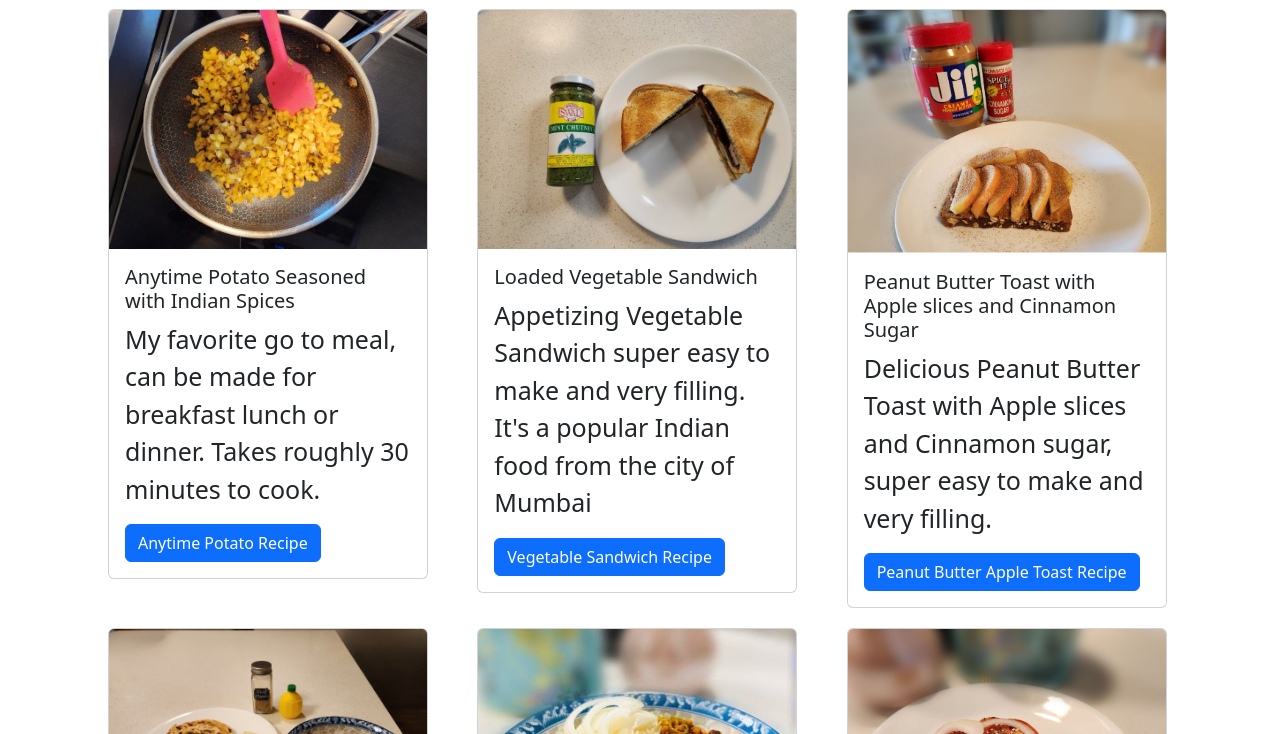
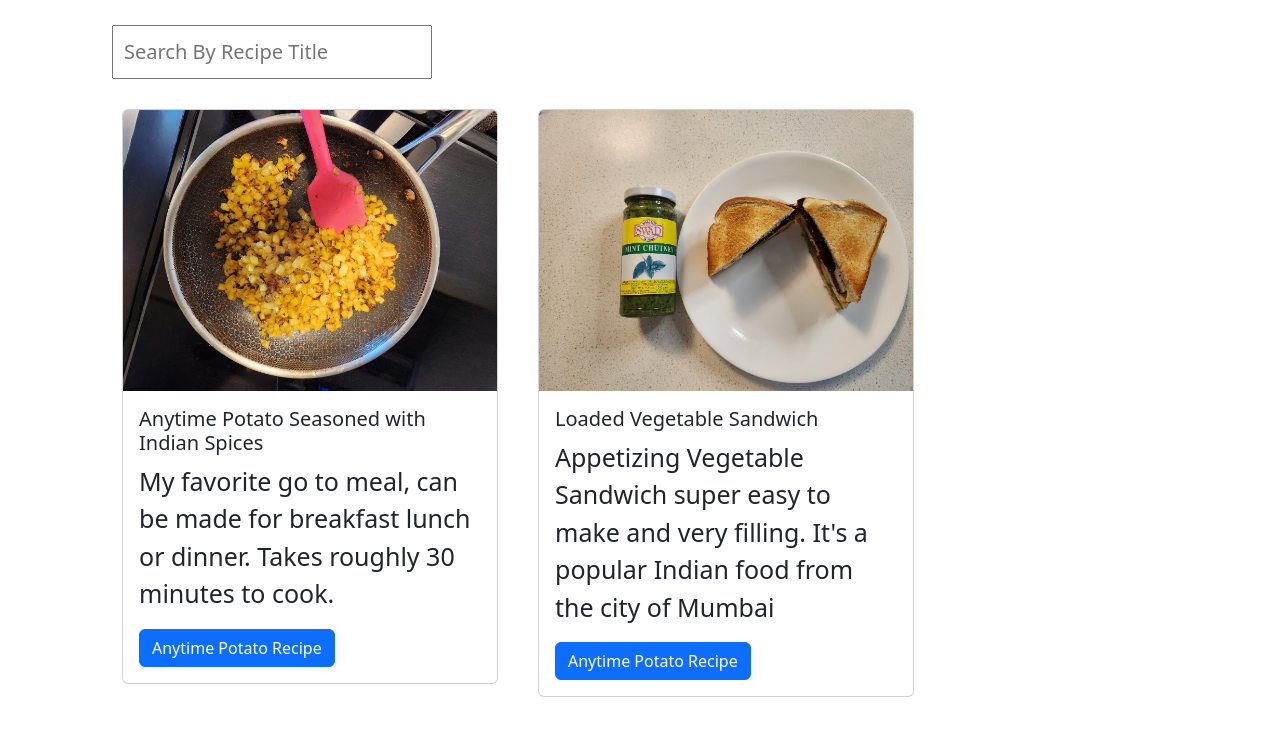
Before and after one commit to riteshkarwa/FearlessVegetarian, a React app: page /recipe in a window 1280 px wide. Shown: the part 373-1107 px from the top of the page. Built offline with nearby package versions, Linux system fonts and the light colour scheme.

Commit message:
Add files via upload

```diff
--- /dev/null
+++ b/src/Food.js
@@ -0,0 +1,51 @@
+export const Food = [
+    {
+        "id": 1,
+        card_img : "potato.png",
+        card_title:"Anytime Potato Seasoned with Indian Spices",
+        card_text:"My favorite go to meal, can be made for breakfast lunch or dinner. Takes roughly 30 minutes to cook.",
+        card_href : "/potato"
+    },
+    {
+        "id": 2,
+        card_img : "sandwich.png",
+        card_title:"Loaded Vegetable Sandwich",
+        card_text:"Appetizing Vegetable Sandwich super easy to make and very filling. It's a popular Indian food from the city of Mumbai",
+        card_href : "/sandwich"
+    },
+    {
+        "id": 3,
+        card_img : "peanutsd.jpg",
+        card_title:"Peanut Butter Toast with Apple slices and Cinnamon Sugar",
+        card_text:"Delicious Peanut Butter Toast with Apple slices and Cinnamon sugar, super easy to make and very filling.",
+        card_href : "/peanutsd"
+    },
+    {
+        "id": 4,
+        card_img : "potatocapsicum.jpg",
+        card_title:"Potato Curry with Roasted Red Pepper Sauce",
+        card_text:"Potato Curry with Roasted Red Pepper Sauce, Seasoned with Indian Spices. Takes roughly 45 minutes to cook.",
+        card_href : "/potatocapsicum"
+    },
+    {
+        "id": 5,
+        card_img : "beetroot.jpg",
+        card_title:"Beetroot Curry with Coconut Milk Served with Rice",
+        card_text:"The Beetroot Curry with Coconut Milk is quick and easy to make for a weeknight dinner or a summertime party at home.",
+        card_href : "/beetroot"
+    },
+    {
+        "id": 6,
+        card_img : "avocado.jpg",
+        card_title:"Avocado Toast",
+        card_text:"Super easy and delicious Avocado Toast. Takes roughly 15 minutes to cook. Good breakfast option if you have a busy schedule",
+        card_href : "/avocado"
+    },
+    {
+        "id": 7,
+        card_img : "chipotle_1.jpg",
+        card_title:"Chipotle Bowl",
+        card_text:"Appetizing Chipotle Bowl easy to make for get together or party.",
+        card_href : "/chipotle"
+    }
+]
--- a/src/Recipe.js
+++ b/src/Recipe.js
@@ -1,108 +1,37 @@
 import React, { Component } from "react";
+import Container from 'react-bootstrap/Container';
+import { Food } from "./Food";
+import Card from 'react-bootstrap/Card';
 import Button from 'react-bootstrap/Button';
-import Card from 'react-bootstrap/Card';
-import Container from 'react-bootstrap/Container';
-import Row from 'react-bootstrap/Row';
-import Col from 'react-bootstrap/Col';
+import {useState, useEffect} from 'react';
 
-class Recipe extends Component {
-  render() {
+
+export default function Search(){
+
+      const [query, setQuery] = useState("");
       return (
-        <Container>
-            <Row>
-                <Col>
-                    <Card style={{ width: '20rem' , margin:'10px'}}>
-                        <Card.Img variant="top" src="potato.png" />
+        <Container className="p-3">
+            <input type="text" placeholder="Search By Recipe Title" className="search" onChange={(e) => setQuery(e.target.value.toLowerCase())} />
+            <div className="search_container">
+                {Food.filter((f) =>f.card_title.toLowerCase().includes(query)
+                ).map((fd) => (
+                    <div>
+
+                        <Card className= "card_search"style={{ width: '23.5rem' , margin:'20px'}}>
+                            <Card.Img variant="top" src={fd.card_img} />
                             <Card.Body>
-                            <Card.Title>Anytime Potato Seasoned with Indian Spices</Card.Title>
+                                <Card.Title>{fd.card_title}</Card.Title>
                                 <Card.Text>
-                            My favorite go to meal, can be made for breakfast lunch or dinner. Takes roughly 30 minutes to cook.
+                                {fd.card_text}
                                 </Card.Text>
-                            <Button variant="primary" href="/potato">Anytime Potato Recipe</Button>
+                                <Button variant="primary" href={fd.card_href}>Anytime Potato Recipe</Button>
                             </Card.Body>
                         </Card>
-                </Col>
-                <Col>
-                    <Card style={{ width: '20rem' , margin:'10px'}}>
-                        <Card.Img variant="top" src="sandwich.png" />
-                        <Card.Body>
-                            <Card.Title>Loaded Vegetable Sandwich</Card.Title>
-                            <Card.Text>
-                            Appetizing Vegetable Sandwich super easy to make and very filling. It's a popular Indian food from the city of Mumbai
-                            </Card.Text>
-                            <Button variant="primary" href="/sandwich">Vegetable Sandwich Recipe</Button>
-                        </Card.Body>
-                    </Card>
-                </Col>
-                <Col>
-                    <Card style={{ width: '20rem' , margin:'10px'}}>
-                        <Card.Img variant="top" src="peanutsd.jpg" />
-                        <Card.Body>
-                            <Card.Title>Peanut Butter Toast with Apple slices and Cinnamon Sugar</Card.Title>
-                            <Card.Text>
-                            Delicious Peanut Butter Toast with Apple slices and Cinnamon sugar, super easy to make and very filling.
-                            </Card.Text>
-                            <Button variant="primary" href="/peanutsd">Peanut Butter Apple Toast Recipe</Button>
-                        </Card.Body>
-                    </Card>
-                </Col>
-            </Row>
-            <Row>
-                <Col>
-                    <Card style={{ width: '20rem' , margin:'10px'}}>
-                        <Card.Img variant="top" src="potatocapsicum.jpg" />
-                        <Card.Body>
-                            <Card.Title>Potato Curry with Roasted Red Pepper Sauce</Card.Title>
-                            <Card.Text>
-                            Potato Curry with Roasted Red Pepper Sauce, Seasoned with Indian Spices. Takes roughly 45 minutes to cook.
-                            </Card.Text>
-                            <Button variant="primary" href="/potatocapsicum">Potato Curry with Red Pepper Recipe</Button>
-                        </Card.Body>
-                    </Card>
-                </Col>
-                <Col>
-                    <Card style={{ width: '20rem' , margin:'10px'}}>
-                        <Card.Img variant="top" src="beetroot.jpg" />
-                        <Card.Body>
-                            <Card.Title>Beetroot Curry with Coconut Milk Served with Rice</Card.Title>
-                            <Card.Text>
-                            The Beetroot Curry with Coconut Milk is quick and easy to make for a weeknight dinner or a summertime party at home.
-                            </Card.Text>
-                            <Button variant="primary" href="/beetroot">Beetroot Curry Recipe</Button>
-                        </Card.Body>
-                    </Card>
-                </Col>
-                <Col>
-                    <Card style={{ width: '20rem' , margin:'10px'}}>
-                        <Card.Img variant="top" src="avocado.jpg" />
-                        <Card.Body>
-                            <Card.Title>Avocado Toast</Card.Title>
-                            <Card.Text>
-                            Super easy and delicious Avocado Toast. Takes roughly 15 minutes to cook. Good breakfast option if you have a busy schedule
-                            </Card.Text>
-                            <Button variant="primary" href="/avocado">Avocado Toast Recipe</Button>
-                        </Card.Body>
-                    </Card>
-                </Col>
-            </Row>
-            <Row>
-                <Col>
-                    <Card style={{ width: '20rem' , margin:'10px'}}>
-                        <Card.Img variant="top" src="chipotle_1.jpg" />
-                        <Card.Body>
-                            <Card.Title>Chipotle Bowl</Card.Title>
-                            <Card.Text>
-                            Appetizing Chipotle Bowl easy to make for get together or party.
-                            </Card.Text>
-                            <Button variant="primary" href="/chipotle">Chipotle Bowl Recipe</Button>
-                        </Card.Body>
-                    </Card>
-                </Col>
-
-            </Row>
+                    </div>
+                ))
+                }
+            </div>
         </Container>
       );
+
 }
-}
-
-export default Recipe;
--- a/src/index.css
+++ b/src/index.css
@@ -53,4 +53,16 @@ h2 {
 .ingredients {
   font-weight: bold;
   font-size: 25px;
+  flex-shrink: 3;
 }
+
+.search_container {
+  display: flex;
+  flex-wrap: wrap;
+}
+
+.search {
+  margin: 10px;
+  padding: 10px;
+  font-size: 20px;
+}
```
Also changed, not shown: src/Search.js (added, +108 -0 lines). Lines whose indentation alone changed are shown as unchanged.
